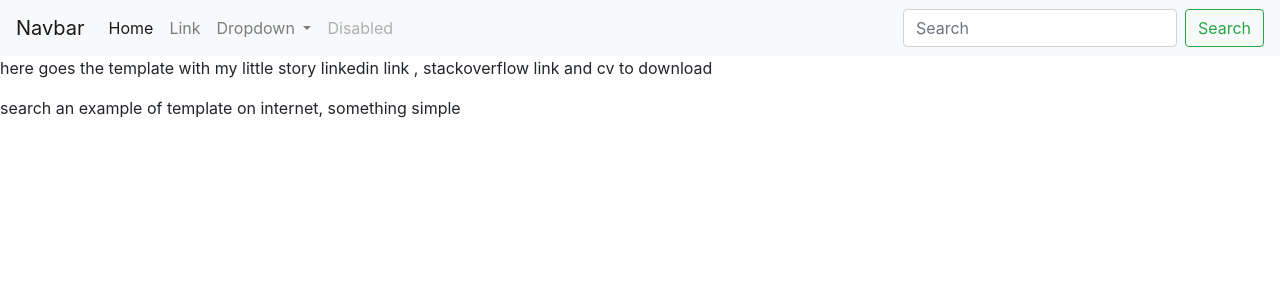
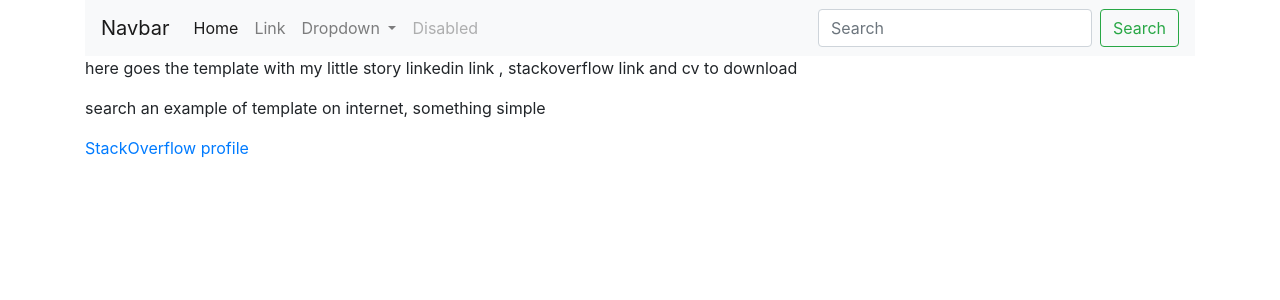
Before and after one commit to cestradamiranda/portafolio, an Angular app: page / in a window 1280 px wide. Shown: the top 300 px of the page. Built offline with nearby package versions, Linux system fonts and the light colour scheme.

Commit message:
add link to SO

```diff
--- a/src/app/app.component.html
+++ b/src/app/app.component.html
@@ -1,3 +1,4 @@
+<div class="container">
 <nav class="navbar navbar-expand-lg navbar-light bg-light">
   <a class="navbar-brand" href="#">Navbar</a>
   <button class="navbar-toggler" type="button" data-toggle="collapse" data-target="#navbarSupportedContent" aria-controls="navbarSupportedContent" aria-expanded="false" aria-label="Toggle navigation">
@@ -35,3 +36,4 @@
 </nav>
 
 <app-info></app-info>
+</div>
--- a/src/app/info/info.component.html
+++ b/src/app/info/info.component.html
@@ -2,3 +2,4 @@
   here goes the template with my little story linkedin link , stackoverflow link and cv to download
 </p>
 <p> search an example of template on internet, something simple</p>
+<a href="https://stackoverflow.com/users/5510314/crying-freeman">StackOverflow profile</a>
```
